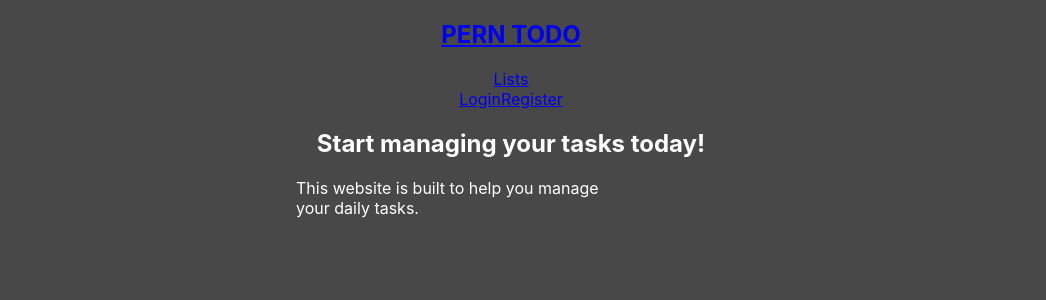
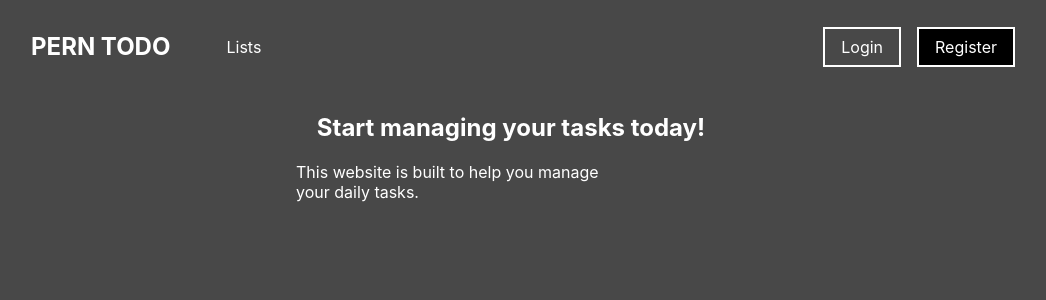
Before and after one commit to mcohen2000/pern-todo, a React (Create React App) app in the folder client/: page / in a window 1280 px wide. Shown: the top 300 px of the page, without its empty margins (129-1175 px from the left). Built offline with nearby package versions, Linux system fonts and the light colour scheme; no server answers.

Commit message:
Client: Updated Navbar Styles

```diff
--- a/client/src/layouts/RootLayouts.scss
+++ b/client/src/layouts/RootLayouts.scss
@@ -9,4 +9,72 @@
     justify-content: flex-start;
     text-align: center;
     color: white;
+    nav{
+        width: 80%;
+        display: flex;
+        flex-direction: row;
+        flex-wrap: wrap;
+        justify-content: center;
+        align-items: center;
+        h1{
+            // text-align: center;
+            a{
+                text-align: center;
+                color: white;
+                text-decoration: none;
+                transition: all .5s;
+            }
+            a:hover{
+                color: cyan;
+            }
+            margin: 2rem;
+        }
+        .navLinks{
+            display: flex;
+            justify-content: space-between;
+            align-items: center;
+            flex-wrap: wrap;
+            flex-grow: 1;
+            .listsLink{
+                color: white;
+                padding: .5rem 1rem;
+                margin: 0 .5rem;
+                text-decoration: none;
+                transition: all .5s;
+            } .listsLink:hover{
+                color: cyan;
+            }
+            .userLinks{
+                display: flex;
+                justify-content: center;
+                .userBtn{
+                    background: none;
+                    border: 2px solid white;
+                    color: white;
+                    padding: .5rem 1rem;
+                    margin: 0 .5rem;
+                    cursor: pointer;
+                    text-decoration: none;
+                    transition: all .5s;
+                }
+                .userBtn:hover{
+                    border: 2px solid cyan;
+                    color: cyan;
+                }
+                .registerBtn{
+                    background-color: black;
+                }
+                p{
+                    cursor: default;
+                }
+            }
+        }
+    }
 }
+@media (max-width: 700px) {
+    .navLinks{
+        width: 100%;
+        flex-direction: column;
+    }
+
+}
```
